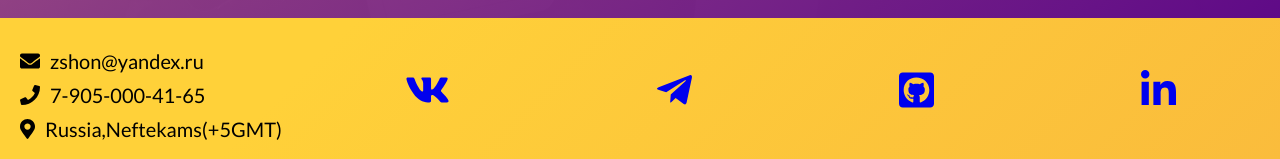
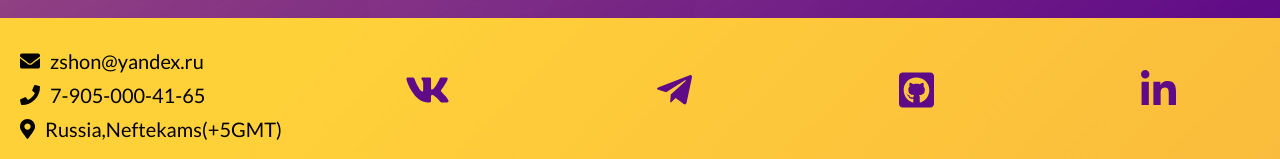
Before and after one commit to ZloyBatarejka/portofolio, a React (Create React App) app: page / in a window 1280 px wide. Shown: the part 638-797 px from the top of the page. Built offline with nearby package versions, Linux system fonts and the light colour scheme.

Commit message:
link color

```diff
--- a/src/components/footer/footer.css
+++ b/src/components/footer/footer.css
@@ -1,5 +1,3 @@
-
-
 .footer {
   display: flex;
   flex-grow: 1;
@@ -11,24 +9,24 @@
   background-image: linear-gradient(315deg, #fabc3c 0%, #ffd139 75%);
 }
 
-
 .links {
   display: flex;
   flex-grow: 1;
   justify-content: space-around;
 }
+.iconLink {
+  text-decoration: none;
+  color: #5f0a87;
+}
 .info {
   padding: 0 20px;
   display: flex;
   flex-direction: column;
-
 }
 .info p {
-
   padding-top: 10px;
   font-size: 20px;
   font-weight: 500;
-
 }
 .info p svg {
   margin-right: 10px;
@@ -38,10 +36,9 @@
   color: black;
 }
 
-  @media screen and (max-width: 768px){
+@media screen and (max-width: 768px) {
   .footer {
     flex-direction: column;
-
   }
   .info {
     margin-bottom: 15px;
--- a/src/components/footer/footer.js
+++ b/src/components/footer/footer.js
@@ -16,16 +16,23 @@ const Footer = () => (
     </div>
     <div className="links">
       <a
+        className="iconLink"
         href="https://vk.com/id45323051"
         target="_blank"
         rel="noopener noreferrer"
       >
         <i className="fab fa-vk fa-2x"></i>
       </a>
-      <a href="https://t.me/zloyshon" target="_blank" rel="noopener noreferrer">
+      <a
+        className="iconLink"
+        href="https://t.me/zloyshon"
+        target="_blank"
+        rel="noopener noreferrer"
+      >
         <i className="fab fa-telegram-plane fa-2x"></i>
       </a>
       <a
+        className="iconLink"
         href="https://github.com/ZloyBatarejka"
         target="_blank"
         rel="noopener noreferrer"
@@ -33,6 +40,7 @@ const Footer = () => (
         <i className="fab fa-github-square fa-2x"></i>
       </a>
       <a
+        className="iconLink"
         href="https://ru.linkedin.com/"
         target="_blank"
         rel="noopener noreferrer"
--- a/src/components/main/main.js
+++ b/src/components/main/main.js
@@ -8,6 +8,7 @@ import Landing from "../../pages/Landing/Landing";
 const Main = () => (
   <main className="main">
     <Route path="/" exact component={About} />
+    <Route path="/about" exact component={About} />
     <Route path="/myprojects" component={MyProjects} />
     <Route path="/tutprojects" component={TutProjects} />
     <Route path="/landing" component={Landing} />
```
Lines whose indentation alone changed are shown as unchanged.
